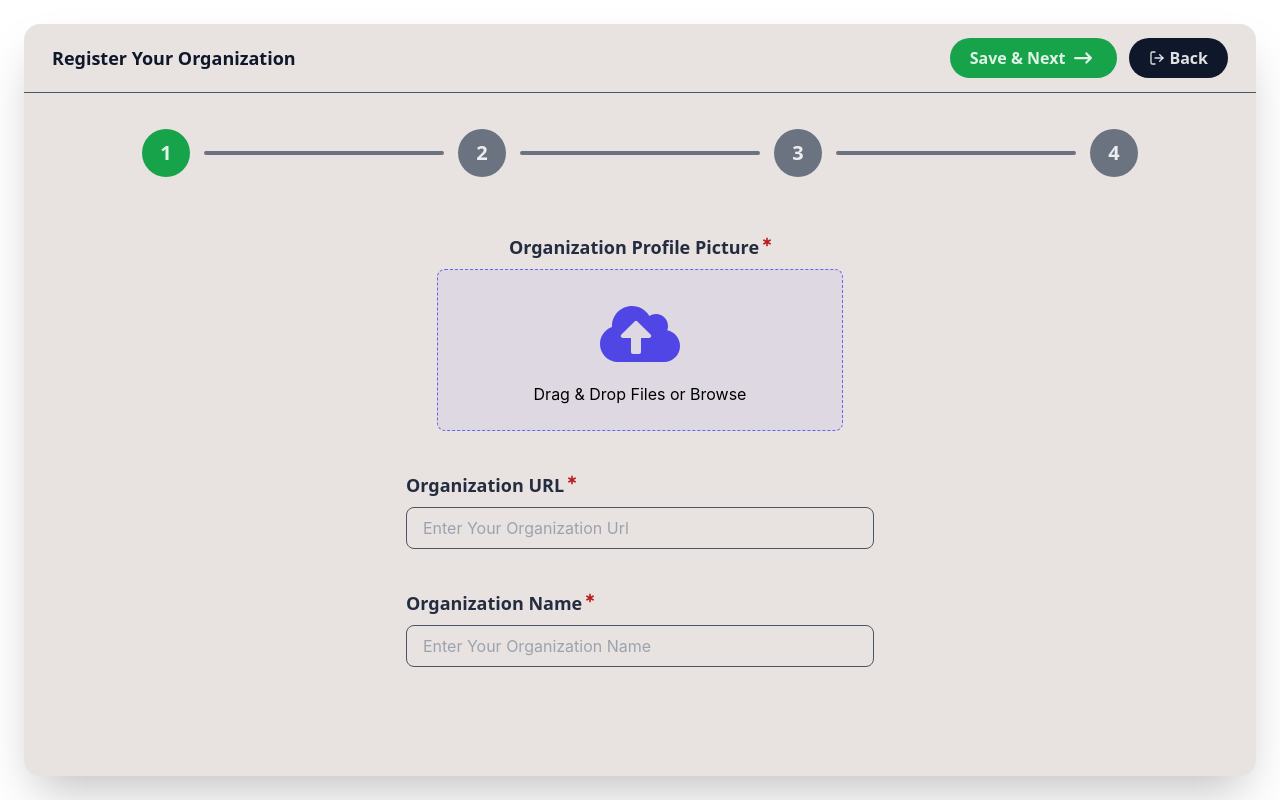
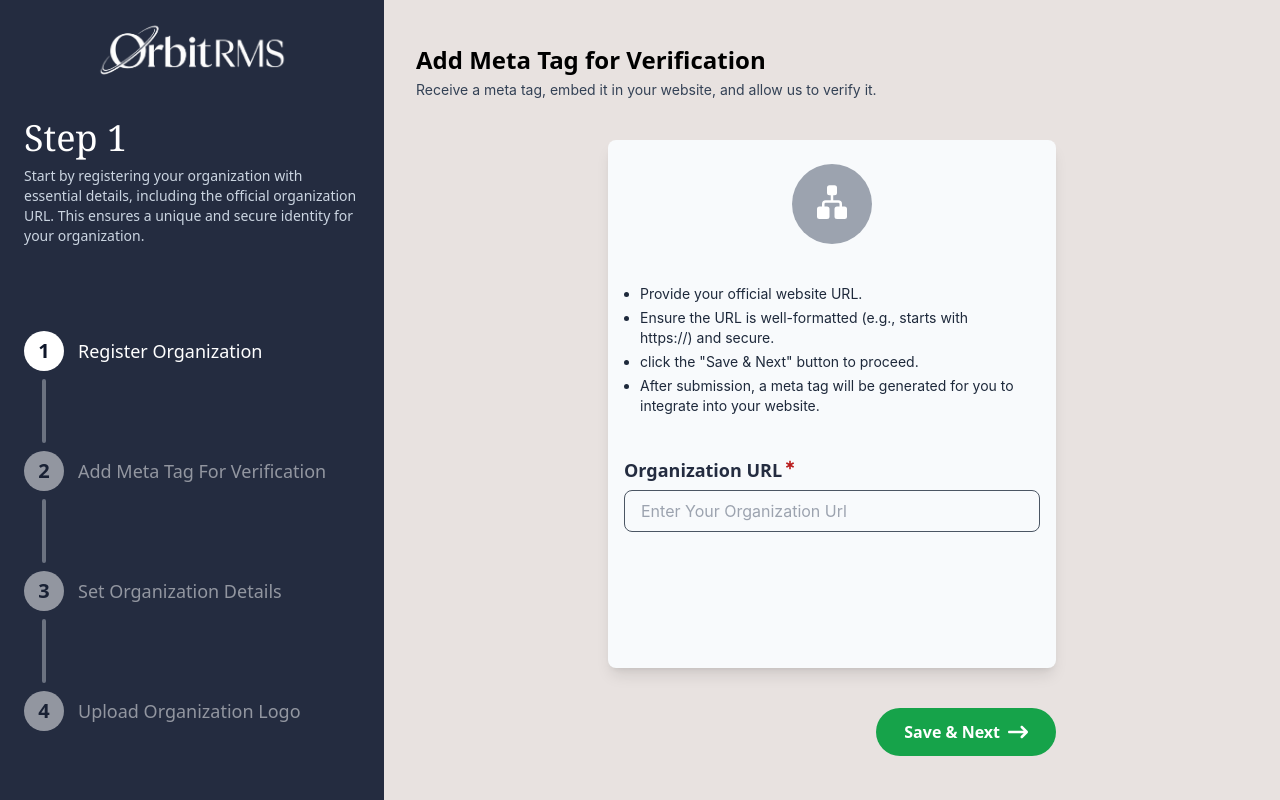
Before and after one commit to VarunPatel-07/OrbitRMS-FrontEnd, a React (Vite) app: page /pages/register-organization in a window 1280 px wide. Built offline with nearby package versions, Linux system fonts and the light colour scheme; no server answers.

Commit message:
creating the organization registration form

```diff
--- a/src/Components/RegisterLoginOrganizationForms.tsx
+++ b/src/Components/RegisterLoginOrganizationForms.tsx
@@ -1,105 +1,88 @@
 import { useState } from "react";
-import { FiLogOut } from "react-icons/fi";
 import Input from "./common/Input";
+import OrbitRMSLogo from "../assets/Images/OrbitRMS-White-Transperent-Logo.png";
+import FormStepCount from "./common/FormStepCount";
 import { FaArrowRightLong } from "react-icons/fa6";
+import { PiTreeStructureFill } from "react-icons/pi";
+import HelmetSeo from "../Helper/HelmetSeo";
 
 function RegisterLoginOrganizationForms() {
   const [currentSliderCounter, setCurrentSliderCounter] = useState(1 as number);
-  const handelSliderIndicatorNavbarButton = (sliderButton: number) => {
-    setCurrentSliderCounter(sliderButton);
-  };
+  const [websiteUrl, setWebsiteUrl] = useState("" as string);
+  const [urlErrorType, setUrlErrorType] = useState("");
+
+  const counterStepsNameArray = [
+    "Register Organization",
+    "Add Meta Tag for Verification",
+    "Set Organization Details",
+    "Upload Organization Logo",
+  ];
+  const counterStepsSmallDescription = [
+    "Provide your organization details along with the organization URL.",
+    "Receive a meta tag, embed it in your website, and allow us to verify it.",
+    "Enter your organization's name and configure a joining key.",
+    "Upload the logo to personalize your organization profile.",
+  ];
   return (
     <>
-      <div className="w-full h-screen bg-white p-6">
-        <div className="w-full h-full bg-[var(--main-white-color)] rounded-2xl shadow-2xl">
-          <div className="border-b border-b-gray-600 grid grid-cols-2 px-7 py-3.5">
-            <div className="flex items-center justify-start w-full h-full">
-              <h5 className="text-lg font-sans font-semibold text-slate-900">Register Your Organization</h5>
+      <HelmetSeo
+        Title="Register - Organization | OrbitRMS"
+        Content="logIn To OrbitRMS to simplify your work, manage everything in one place, and stay ahead with ease!"
+      />
+      <div className="w-full h-screen bg-[var(--main-white-color)]">
+        <div className="w-full h-full flex items-stretch justify-center">
+          <div className="bg-[var(--main-blue-color)] w-[30%] overflow-hidden flex flex-col">
+            <div className="logo py-3.5">
+              <img src={OrbitRMSLogo} className="max-w-48 mx-auto" alt="orbitrms logo" />
             </div>
-            <div className="w-full flex items-center justify-end gap-3">
-              <button className="px-5 py-2 bg-green-600 rounded-full font-sans text-base font-semibold capitalize flex items-center justify-center gap-1">
-                <span>save & next</span> <FaArrowRightLong className="w-7 h-[18px]" />
-              </button>
-              <button className="px-5 py-2 bg-slate-900 rounded-full flex items-center justify-center gap-1 font-sans text-base font-semibold capitalize">
-                <FiLogOut />
-                <span>back</span>
-              </button>
+            <div className="header py-4">
+              <div className="step-1 px-6 flex flex-col gap-2">
+                <h2 className="font-serif text-white font-medium capitalize text-4xl">step 1</h2>
+                <p className="font-sans text-slate-300 text-sm">
+                  Start by registering your organization with essential details, including the official organization
+                  URL. This ensures a unique and secure identity for your organization.
+                </p>
               </div>
             </div>
-          <div className="flex items-center justify-center gap-3.5 pt-9">
-            <button
-              className={`min-w-12 min-h-12 rounded-full  text-xl font-sans font-bold transition-all duration-500 ${
-                currentSliderCounter >= 1 ? "bg-green-600" : "bg-gray-500"
-              }`}
-              onClick={() => handelSliderIndicatorNavbarButton(1)}>
-              1
-            </button>
-            <span className="inline-block relative min-h-1 min-w-60">
-              <span className="bg-gray-500 inline-block rounded-sm min-h-1 min-w-60 absolute top-1/2 -translate-x-1/2 left-1/2 -translate-y-1/2"></span>
-              <span
-                className={`bg-green-600 inline-block rounded-sm min-h-1 min-w-60 absolute top-1/2 -translate-x-1/2 left-1/2 -translate-y-1/2 origin-left transition-all duration-500 ${
-                  currentSliderCounter >= 2 ? "scale-x-100" : "scale-x-0"
-                }`}></span>
-            </span>
-            <button
-              className={`min-w-12 min-h-12 rounded-full  text-xl font-sans font-bold transition-all duration-500 ${
-                currentSliderCounter >= 2 ? "bg-green-600" : "bg-gray-500"
-              }`}
-              onClick={() => handelSliderIndicatorNavbarButton(2)}>
-              2
-            </button>
-            <span className="inline-block relative min-h-1 min-w-60">
-              <span className="bg-gray-500 inline-block rounded-sm min-h-1 min-w-60 absolute top-1/2 -translate-x-1/2 left-1/2 -translate-y-1/2"></span>
-              <span
-                className={`bg-green-600 inline-block rounded-sm min-h-1 min-w-60 absolute top-1/2 -translate-x-1/2 left-1/2 -translate-y-1/2 origin-left transition-all duration-500 ${
-                  currentSliderCounter >= 3 ? "scale-x-100" : "scale-x-0"
-                }`}></span>
-            </span>
-            <button
-              className={`min-w-12 min-h-12 rounded-full  text-xl font-sans font-bold transition-all duration-500 ${
-                currentSliderCounter >= 3 ? "bg-green-600" : "bg-gray-500"
-              }`}
-              onClick={() => handelSliderIndicatorNavbarButton(3)}>
-              3
-            </button>
-            <span className="inline-block relative min-h-1 min-w-60">
-              <span className="bg-gray-500 inline-block rounded-sm min-h-1 min-w-60 absolute top-1/2 -translate-x-1/2 left-1/2 -translate-y-1/2"></span>
-              <span
-                className={`bg-green-600 inline-block rounded-sm min-h-1 min-w-60 absolute top-1/2 -translate-x-1/2 left-1/2 -translate-y-1/2 origin-left transition-all duration-500 ${
-                  currentSliderCounter >= 4 ? "scale-x-100" : "scale-x-0"
-                }`}></span>
-            </span>
-            <button
-              className={`min-w-12 min-h-12 rounded-full  text-xl font-sans font-bold transition-all duration-500 ${
-                currentSliderCounter >= 4 ? "bg-green-600" : "bg-gray-500"
-              }`}
-              onClick={() => handelSliderIndicatorNavbarButton(4)}>
-              4
-            </button>
-          </div>
-          <div className="form pt-14 w-full">
-            <div className="grid grid-cols-1 items-center justify-center w-[38%] mx-auto gap-y-10">
-              <div className="flex flex-col gap-2 items-center">
-                <Input
-                  Type="file"
-                  placeHolder="Enter Your Organization Name"
-                  ClassName="border border-gray-600 rounded-lg text-base"
-                  showLabelField={true}
-                  labelFieldName="Organization Profile Picture"
-                  isRequiredField={true}
-                  RequiredFileTypeArray={[
-                    "image/jpeg",
-                    "image/png",
-                    "image/gif",
-                    "image/webp",
-                    "image/svg+xml",
-                    "image/bmp",
-                    "image/tiff",
-                    "image/x-icon",
-                  ]}
+            <div className="px-6 h-full flex flex-col items-center justify-center">
+              <FormStepCount
+                currentSliderCounter={currentSliderCounter}
+                setCurrentSliderCounter={setCurrentSliderCounter}
+                totalCounter={4}
+                alignment="vertical"
+                counterStepsNameArray={counterStepsNameArray}
               />
             </div>
-              <div className="flex flex-col gap-2">
+          </div>
+          <div className="form w-[70%] py-11 flex flex-col gap-10">
+            <div className="w-full mx-auto px-8">
+              <h2 className="text-2xl font-sans font-bold text-black transition-all">
+                {counterStepsNameArray[currentSliderCounter]}
+              </h2>
+              <p className="text-slate-700 text-sm pt-1 transition-all">
+                {counterStepsSmallDescription[currentSliderCounter]}
+              </p>
+            </div>
+            <div className="bg-slate-50 shadow-lg h-full w-1/2 mx-auto rounded-lg px-4 py-6">
+              <div className="grid grid-cols-1 items-center justify-center w-full mx-auto gap-y-10">
+                <div className="w-full flex items-center justify-center">
+                  <span className="bg-gray-400 w-20 h-20 flex items-center justify-center rounded-full">
+                    <PiTreeStructureFill className="rotate-90 w-10 h-10 text-white" />
+                  </span>
+                </div>
+                <div>
+                  <ul className="flex flex-col gap-1 list-disc px-4">
+                    <li className="text-slate-800 text-sm">Provide your official website URL.</li>
+                    <li className="text-slate-800 text-sm">
+                      Ensure the URL is well-formatted (e.g., starts with https://) and secure.
+                    </li>
+                    <li className="text-slate-800 text-sm">click the "Save & Next" button to proceed.</li>
+                    <li className="text-slate-800 text-sm">
+                      After submission, a meta tag will be generated for you to integrate into your website.
+                    </li>
+                  </ul>
+                </div>
+                <div className="w-full">
                   <Input
                     Type="url"
                     placeHolder="Enter Your Organization Url"
@@ -107,18 +90,26 @@ function RegisterLoginOrganizationForms() {
                     showLabelField={true}
                     labelFieldName="Organization URL"
                     isRequiredField={true}
+                    value={websiteUrl}
+                    setValue={setWebsiteUrl}
+                    setUrlErrorType={setUrlErrorType}
+                    showError={["invalid", "unsafe"].includes(urlErrorType) ? true : false}
+                    errorMessage={
+                      urlErrorType === "invalid"
+                        ? "The URL is not well formatted"
+                        : urlErrorType === "unsafe"
+                        ? "The URL is unsafe"
+                        : ""
+                    }
                   />
                 </div>
-              <div className="flex flex-col gap-2">
-                <Input
-                  Type="text"
-                  placeHolder="Enter Your Organization Name"
-                  ClassName="border border-gray-600 rounded-lg text-base"
-                  showLabelField={true}
-                  labelFieldName="Organization Name"
-                  isRequiredField={true}
-                />
               </div>
+            </div>
+            <div className="w-1/2 mx-auto flex items-center justify-end">
+              <button className="bg-green-600 px-7 py-3 rounded-full text-base font-sans capitalize font-semibold text-white flex items-center justify-center gap-2">
+                <span>save & next</span>
+                <FaArrowRightLong className="w-5 h-5" />
+              </button>
             </div>
           </div>
         </div>
--- /dev/null
+++ b/src/Components/common/FormStepCount.tsx
@@ -0,0 +1,88 @@
+import React from "react";
+import { FaCheck } from "react-icons/fa";
+
+function FormStepCount({
+  alignment = "horizontal",
+  currentSliderCounter,
+  setCurrentSliderCounter,
+  totalCounter,
+  counterStepsNameArray,
+}: {
+  alignment?: "vertical" | "horizontal";
+  currentSliderCounter: number;
+  setCurrentSliderCounter: React.Dispatch<React.SetStateAction<number>>;
+  totalCounter: number;
+  counterStepsNameArray: Array<string>;
+}) {
+  const handelSliderIndicatorNavbarButton = (sliderButton: number) => {
+    setCurrentSliderCounter(sliderButton);
+  };
+  return (
+    <div
+      className={`w-full flex items-start justify-center gap-2 flex-nowrap overflow-auto ${
+        alignment == "vertical" ? "flex-col" : "flex-row"
+      } `}>
+      {Array.from({ length: totalCounter }, (_, index) => {
+        const counterIndex = index + 1;
+        return (
+          <div
+            className={`flex justify-center gap-2 ${
+              alignment == "vertical" ? "flex-col items-start" : "flex-row justify-center"
+            } `}>
+            <div className="flex items-center justify-start gap-3.5">
+              <button
+                className={`min-w-10 min-h-10 rounded-full flex items-center justify-center text-xl font-sans font-bold transition-all duration-500 ${
+                  currentSliderCounter == counterIndex
+                    ? "opacity-100"
+                    : currentSliderCounter < counterIndex
+                    ? "opacity-50"
+                    : ""
+                } text-slate-900 ${currentSliderCounter > counterIndex ? "bg-green-600" : "bg-white"}`}
+                onClick={() => handelSliderIndicatorNavbarButton(counterIndex)}>
+                {currentSliderCounter > counterIndex ? (
+                  <FaCheck className="text-slate-50 transition-all w-4" />
+                ) : (
+                  counterIndex
+                )}
+              </button>
+              <h5
+                className={`text-white text-lg capitalize font-sans transition-all ${
+                  currentSliderCounter == counterIndex
+                    ? "opacity-100"
+                    : currentSliderCounter < counterIndex
+                    ? "opacity-50"
+                    : ""
+                }`}>
+                {counterStepsNameArray[index]}
+              </h5>
+            </div>
+            {counterIndex === totalCounter ? (
+              ""
+            ) : (
+              <div
+                className={`flex flex-col items-center justify-center gap-2 ${
+                  alignment == "vertical" ? "min-w-10" : "min-w-16"
+                }`}>
+                <span
+                  className={`inline-block relative ${
+                    alignment == "vertical" ? "min-h-16 min-w-1" : "min-w-16 min-h-1"
+                  }`}>
+                  <span
+                    className={`bg-gray-500 inline-block rounded-sm absolute top-1/2 -translate-x-1/2 left-1/2 -translate-y-1/2 ${
+                      alignment == "vertical" ? "min-h-16 min-w-1" : "min-w-16 min-h-1"
+                    }`}></span>
+                  <span
+                    className={`bg-green-600 inline-block rounded-sm absolute top-1/2 -translate-x-1/2 left-1/2 -translate-y-1/2 origin-left transition-all duration-500 ${
+                      currentSliderCounter >= counterIndex + 1 ? "scale-x-100" : "scale-x-0"
+                    } ${alignment == "vertical" ? "min-h-16 min-w-1" : "min-w-16 min-h-1"}`}></span>
+                </span>
+              </div>
+            )}
+          </div>
+        );
+      })}
+    </div>
+  );
+}
+
+export default FormStepCount;
--- a/src/Components/common/Input.tsx
+++ b/src/Components/common/Input.tsx
@@ -18,6 +18,7 @@ interface InputProps {
   labelFieldName?: string;
   isRequiredField?: boolean;
   RequiredFileTypeArray?: Array<string>;
+  setUrlErrorType?: (value: string) => void;
 }
 
 function Input(props: InputProps) {
@@ -35,26 +36,35 @@ function Input(props: InputProps) {
     labelFieldName,
     isRequiredField = false,
     RequiredFileTypeArray,
+    setUrlErrorType,
   } = props;
 
   const [isToggled, setIsToggled] = useState(false as boolean);
 
-  const updateValue = (e: React.ChangeEvent<HTMLInputElement>) => {
+  const updateValue = async (e: React.ChangeEvent<HTMLInputElement>) => {
     const val = e.target.value;
     const basicRegex = /^[a-zA-Z0-9\s]*$/;
-    if (setValue) {
-      if (Type === "url") {
-        console.log("url", val);
-        URLSafetyCheckerFunction(val);
-      } else {
-        if (Type === "email" || Type === "password") {
+    if (!setValue) return;
+    switch (Type) {
+      case "url":
+        if (val.length >= 0) {
           setValue(val);
-        } else {
-          if (basicRegex.test(val)) {
-            setValue(val);
+          const result: { urlStatus: string; isError: boolean; isEmptyString: boolean } =
+            await URLSafetyCheckerFunction(val);
+          if (setUrlErrorType) {
+            setUrlErrorType(result.urlStatus);
           }
         }
-      }
+        break;
+      case "email":
+      case "password":
+        setValue(val);
+        break;
+      default:
+        if (basicRegex.test(val)) {
+          setValue(val);
+        }
+        break;
     }
   };
 
@@ -81,7 +91,7 @@ function Input(props: InputProps) {
   return (
     <>
       {showLabelField && (
-        <label htmlFor="" className="text-lg font-sans font-semibold text-[var(--main-blue-color)]">
+        <label htmlFor="" className="text-lg font-sans font-semibold text-[var(--main-blue-color)] pb-1.5 inline-block">
           <span className="flex gap-1">
             <span>{labelFieldName}</span>
             {isRequiredField && <FaStarOfLife className="w-2 text-red-700" />}
```
Also changed, not shown: src/Helper/URLSafetyCheckerFunction.tsx (+35 -9 lines). Lines whose indentation alone changed are shown as unchanged.
